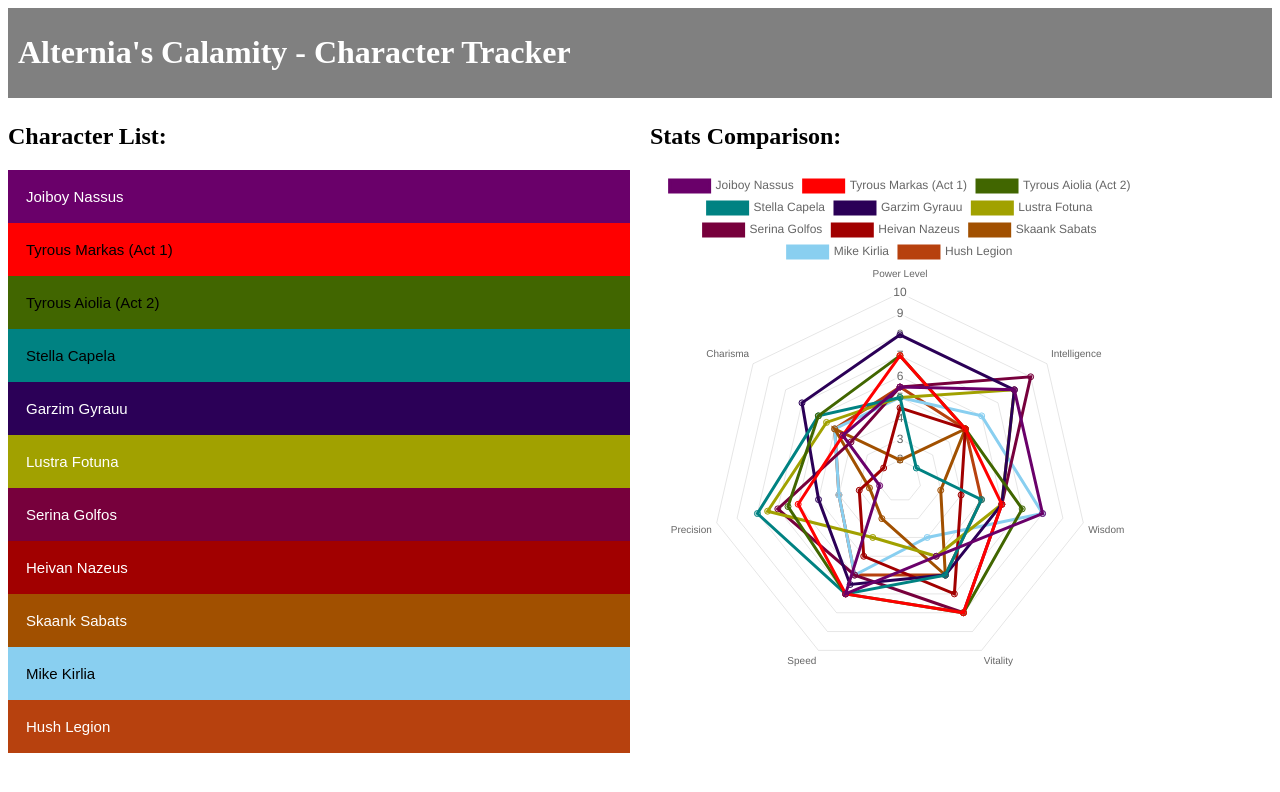
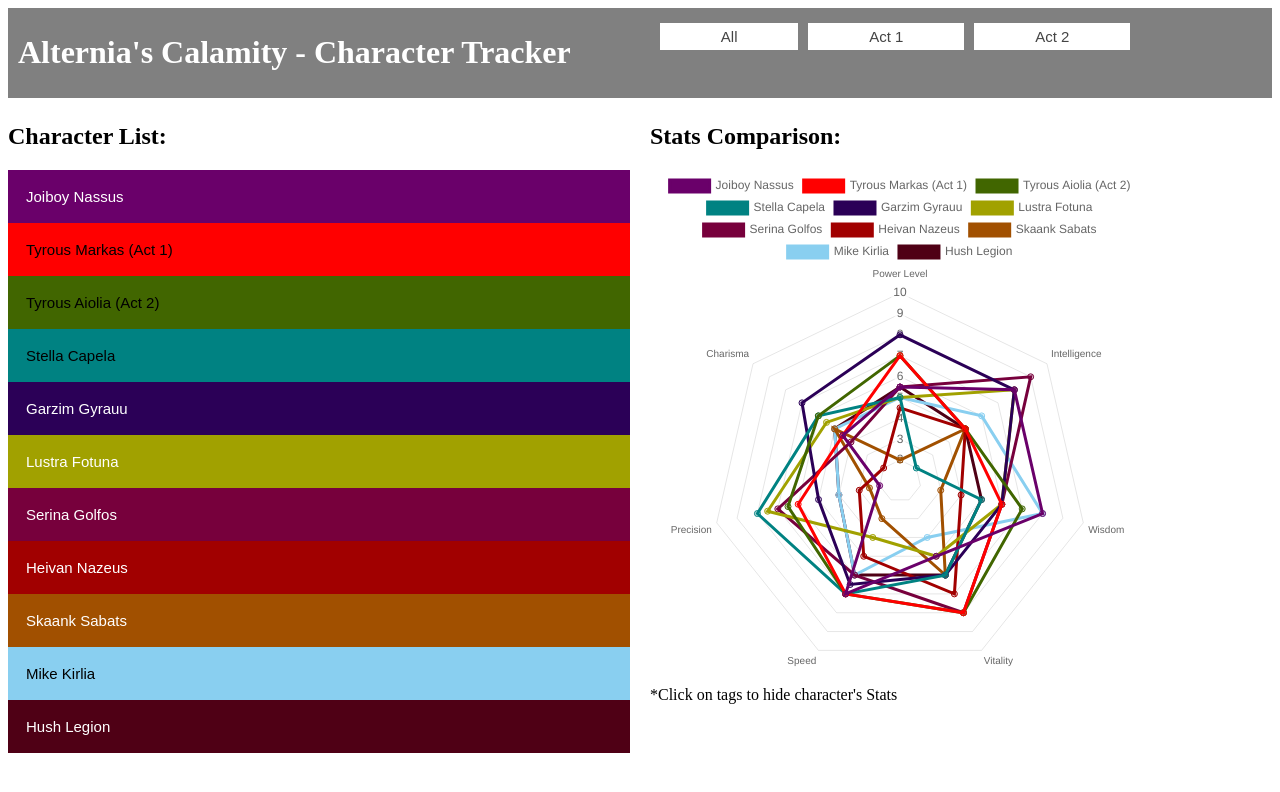
Before and after one commit to NowhereCat/Alternia-calamity-character-tracker, a plain HTML site: page index.html in a window 1280 px wide. Drawn offline with nearby package versions, Linux system fonts and the light colour scheme.

Commit message:
Small Update

```diff
--- a/code.js
+++ b/code.js
@@ -2,6 +2,7 @@
 var characterProfiles = [
   {
     characterName: "Joiboy Nassus",
+    currentAct: "Act 1",
     characterSpecies: "Troll",
     characterBloodColor: "Violet",
     characterUserName: "aquaticDreamer",
@@ -32,6 +33,7 @@ var characterProfiles = [
   },
   {
     characterName: "Tyrous Markas (Act 1)",
+    currentAct: "Act 1",
     characterSpecies: "Troll",
     characterBloodColor: "Candy Red Mutant",
     characterUserName: "alignedAffiliation",
@@ -62,6 +64,7 @@ var characterProfiles = [
   },
   {
     characterName: "Tyrous Aiolia (Act 2)",
+    currentAct: "Act 2",
     characterSpecies: "Troll",
     characterBloodColor: "Olive",
     characterUserName: "ominousOblique",
@@ -92,6 +95,7 @@ var characterProfiles = [
   },
   {
     characterName: "Stella Capela",
+    currentAct: "Act 1",
     characterSpecies: "Troll",
     characterBloodColor: "Teal",
     characterUserName: "ditzyServant",
@@ -122,6 +126,7 @@ var characterProfiles = [
   },
   {
     characterName: "Garzim Gyrauu",
+    currentAct: "Act 1",
     characterSpecies: "Troll",
     characterBloodColor: "Purple",
     characterUserName: "serpentineMaster",
@@ -152,6 +157,7 @@ var characterProfiles = [
   },
   {
     characterName: "Lustra Fotuna",
+    currentAct: "Act 1",
     characterSpecies: "Troll",
     characterBloodColor: "Gold",
     characterUserName: "dualEucharists",
@@ -182,6 +188,7 @@ var characterProfiles = [
   },
   {
     characterName: "Serina Golfos",
+    currentAct: "Act 1",
     characterSpecies: "Troll",
     characterBloodColor: "Fuchsia",
     characterUserName: "underminedEmperess",
@@ -212,6 +219,7 @@ var characterProfiles = [
   },
   {
     characterName: "Heivan Nazeus",
+    currentAct: "Act 1",
     characterSpecies: "Troll",
     characterBloodColor: "Rust",
     characterUserName: "gloriousPersona",
@@ -242,6 +250,7 @@ var characterProfiles = [
   },
   {
     characterName: "Skaank Sabats",
+    currentAct: "Act 1",
     characterSpecies: "Troll",
     characterBloodColor: "Bronze",
     characterUserName: "maskedVisionary",
@@ -272,6 +281,7 @@ var characterProfiles = [
   },
   {
     characterName: "Mike Kirlia",
+    currentAct: "Act 1",
     characterSpecies: "Human",
     characterBloodColor: "Human Red",
     characterUserName: "armoredMagician",
@@ -302,10 +312,11 @@ var characterProfiles = [
   },
   {
     characterName: "Hush Legion",
+    currentAct: "Act 1",
     characterSpecies: "Human",
     characterBloodColor: "Human Red",
     characterUserName: "urbanBard",
-    characterHemotyping: "#b7410e",
+    characterHemotyping: "#4f0015",
     characterTypingQuirk: 'No captalization',
     characterGender: "Male",
     characterAge: "16 years",
@@ -604,6 +615,19 @@ function SetupCharacter(target, index){
       throw new Error('Bad Hex');
   }
 
+  //Show Story acts
+  function ShowAllCharacters(){
+    console.log("Showing all Characters");
+  }
+
+  function ShowAct1Characters(){
+    console.log("Showing Act 1 Characters");
+  }
+
+  function ShowAct2Characters(){
+    console.log("Showing Act 2 Characters");
+  }
+
   //document.getElementById("canvasDiv_Comparison").style.display = "none";
 
 
--- a/css.css
+++ b/css.css
@@ -46,3 +46,27 @@ header{
 .flex-child:first-child{
   margin-right: 20px;
 }
+
+#optionsDiv{
+  position: relative;
+}
+
+#buttonsDivID{
+  display: grid;
+  grid-template-columns: auto auto auto auto;
+  grid-gap: 10px;
+  background-color: inherit;
+  padding: 10px;
+}
+
+.optionButton{
+  background-color: white;
+  color: #444;
+  cursor: pointer;
+  padding: 5px;
+  width: 100%;
+  border: none;
+  text-align: center;
+  outline: none;
+  font-size: 15px;
+}
--- a/index.html
+++ b/index.html
@@ -8,7 +8,20 @@
   <body>
 
     <header>
-      <h1>Alternia's Calamity - Character Tracker</h1>
+      <div class="flex-container">
+        <div class="flex-child">
+          <h1>Alternia's Calamity - Character Tracker</h1>
+        </div>
+
+        <div class="flex-child" id="optionsDiv">
+          <div class="" id="buttonsDivID">
+            <button type="button" name="button" class="optionButton" onclick="ShowAllCharacters()">All</button>
+            <button type="button" name="button" class="optionButton" onclick="ShowAct1Characters()">Act 1</button>
+            <button type="button" name="button" class="optionButton" onclick="ShowAct2Characters()">Act 2</button>
+          </div>
+
+        </div>
+      </div>
     </header>
 
     <!-- <img src="Images/Tyrous.png" alt="" id="imageTest"> -->
@@ -85,6 +98,7 @@
           <!--<button type="button" name="button" onclick="">Comparasion</button> -->
           <div id="canvasDiv_Comparison">
             <canvas id="myChart2" width="300" height="300"></canvas>
+            <p>*Click on tags to hide character's Stats</p>
           </div>
 
         </div>
```
